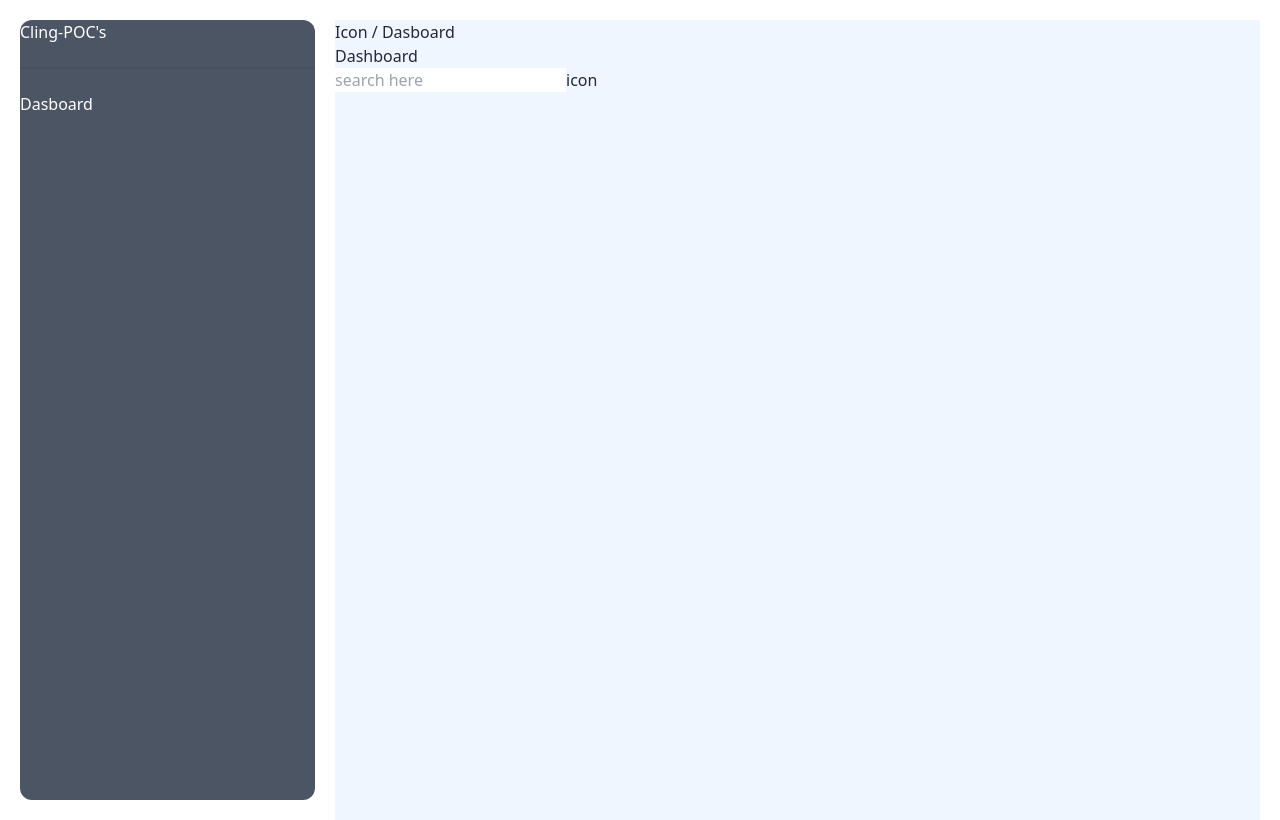
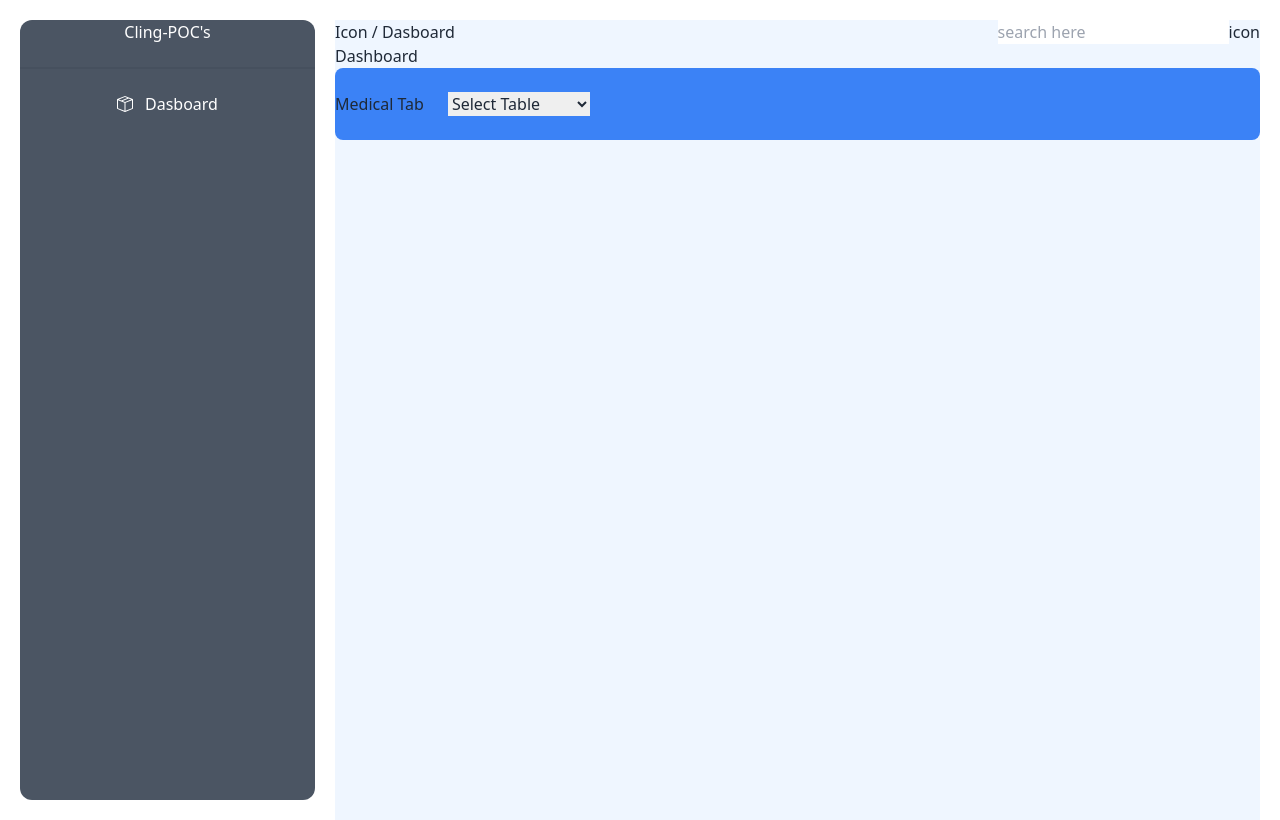
Before and after one commit to redwan9011/Cling-Pocs, a React (Vite) app: page /dashboard in a window 1280 px wide. Built offline with nearby package versions, Linux system fonts and the light colour scheme.

Commit message:
comple basic layout for dashboard

```diff
--- a/package.json
+++ b/package.json
@@ -14,6 +14,7 @@
     "match-sorter": "^6.3.4",
     "react": "^18.2.0",
     "react-dom": "^18.2.0",
+    "react-icons": "^5.2.0",
     "react-router-dom": "^6.23.0",
     "sort-by": "^1.2.0"
   },
--- a/src/Dashboard/DashboardLayout/DashboardLayout.jsx
+++ b/src/Dashboard/DashboardLayout/DashboardLayout.jsx
@@ -1,5 +1,5 @@
-import {  Link, Outlet } from "react-router-dom";
-
+import { Link, Outlet } from "react-router-dom";
+import { BsBoxSeam } from "react-icons/bs";
 
 const DashboardLayout = () => {
     return (
@@ -8,29 +8,41 @@ const DashboardLayout = () => {
 
             <div className="grid grid-cols-12 gap-5 h-screen mt-5 mx-5 ">
                 {/* dashboard left side navbar */}
-            <div className="col-span-3 bg-gray-600 text-white rounded-xl overflow-hidden mb-5">
+                <div className="col-span-3 bg-gray-600 text-white rounded-xl overflow-hidden mb-5 text-center">
                     <h1>{"Cling-POC's"}</h1>
                     <div className="divider text-white"></div>
 
-                <div>
-                    <Link >Dasboard</Link>
+                    <div className="text-center flex  justify-center">
+                        <Link className="flex items-center gap-3"><BsBoxSeam /> Dasboard</Link>
                     </div>
                 </div>
+                {/*Dashboard  Right side  */}
                 <div className="col-span-9 bg-blue-50  overflow-y-scroll">
                     <div>
                         {/* nav and search bar */}
-                    <div>
+                        <div className="flex justify-between">
                             <div>
                                 <span>Icon / Dasboard</span>
                                 <h1>Dashboard</h1>
                             </div>
                             <div>
-                            <input type="text" name="search" id=""  placeholder="search here"/>
+                                <input type="text" name="search" id="" placeholder="search here" />
                                 <span>icon</span>
                             </div>
                         </div>
+                        <div className="flex gap-6 items-center bg-blue-500 py-6 rounded-lg">
+                            <h4>Medical Tab</h4>
+                            <select name="tableOption" >
+                                <option disabled selected value="Selct table">Select Table</option>
+                                <option value="Admission Table">Admission Table</option>
+                                <option value="Medical Table">Medical Table</option>
+                                <option value="Population Table">Medical Table</option>
+                                <option value="User Table">Medical Table</option>
+                            </select>
                         </div>
                         <Outlet></Outlet>
+                    </div>
+
                 </div>
             </div>
 
```
Also changed, not shown: 1 other file (tests, documents, lock files or other folders). Lines whose indentation alone changed are shown as unchanged.
